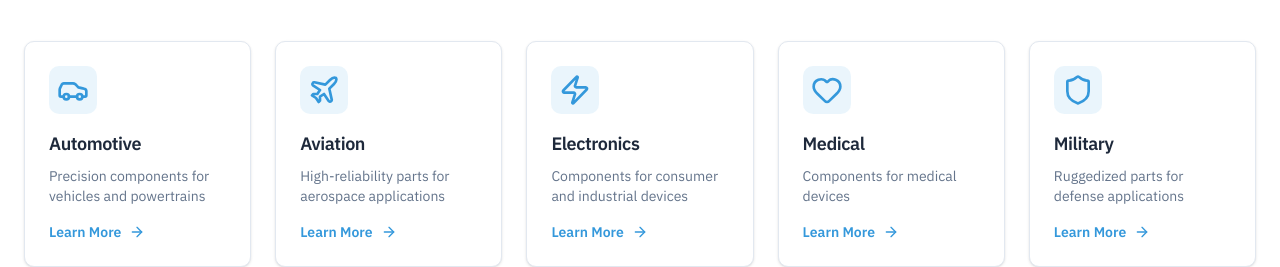
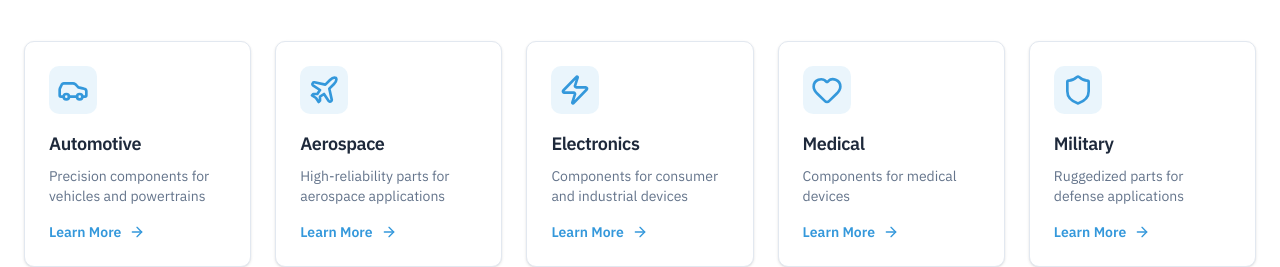
Before and after one commit to Dayropo/lyonsco, a Next.js app: page / in a window 1280 px wide. Shown: the part 1700-1967 px from the top of the page. Built offline with nearby package versions, Linux system fonts and the light colour scheme.

Commit message:
change industry label

```diff
--- a/components/home/IndustriesServedSection.tsx
+++ b/components/home/IndustriesServedSection.tsx
@@ -22,11 +22,11 @@ const industries: Industry[] = [
     slug: "automotive",
   },
   {
-    id: "aviation",
-    name: "Aviation",
+    id: "aerospace",
+    name: "Aerospace",
     description: "High-reliability parts for aerospace applications",
     icon: <Plane className="h-8 w-8" />,
-    slug: "aviation",
+    slug: "aerospace",
   },
   {
     id: "electronics",
```
